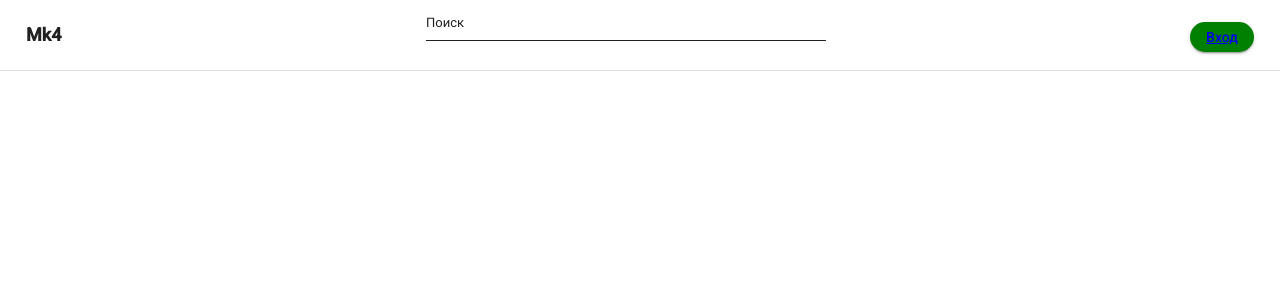
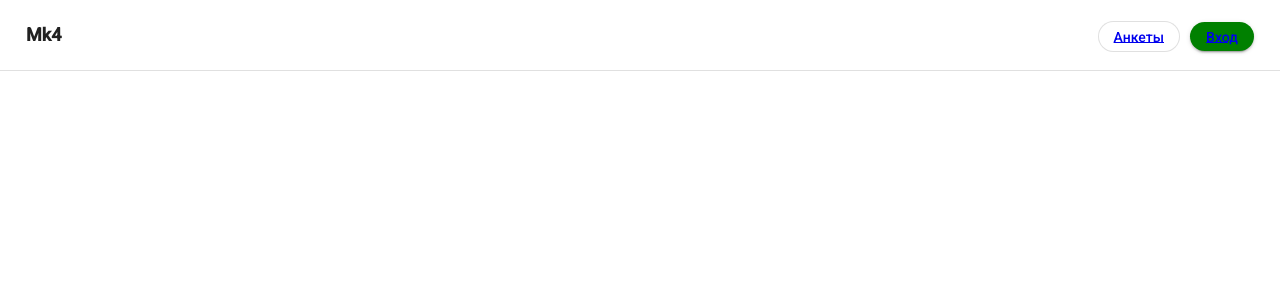
Before and after one commit to KadirbekSharau/Mk4, an Angular app: page / in a window 1280 px wide. Shown: the top 300 px of the page. Built offline with nearby package versions, Linux system fonts and the light colour scheme.

Commit message:
header correction

```diff
--- a/src/app/features/components/header/header.ng.html
+++ b/src/app/features/components/header/header.ng.html
@@ -4,11 +4,9 @@
         Mk4
         </span>
 
-        <mat-form-field class="search" action="#">
-            <input matInput type="text" placeholder="Поиск">
-        </mat-form-field>
         <div class="buttons">
             <div>
+                <button class="forms" mat-stroked-button><a routerLink="forms">Анкеты</a></button>
                 <button mat-raised-button><a routerLink="login">Вход</a></button>
             </div>
         </div>
--- a/src/app/features/components/header/header.scss
+++ b/src/app/features/components/header/header.scss
@@ -4,17 +4,6 @@ mat-toolbar {
     height: 70px;
     align-items: center;
     justify-content: space-between;
-}
-
-.search{
-    width: 400px;
-    height: 100%;
-    margin:7px;
-    font-size: small;
-    input {
-        height: 20px;
-        width: 400px;
-    }
 }
 
 button {
@@ -38,3 +27,8 @@ mat-divider {
 .buttons {
     display: flex;
 }
+
+.forms {
+    background-color: white;
+    color: black;
+}
```
